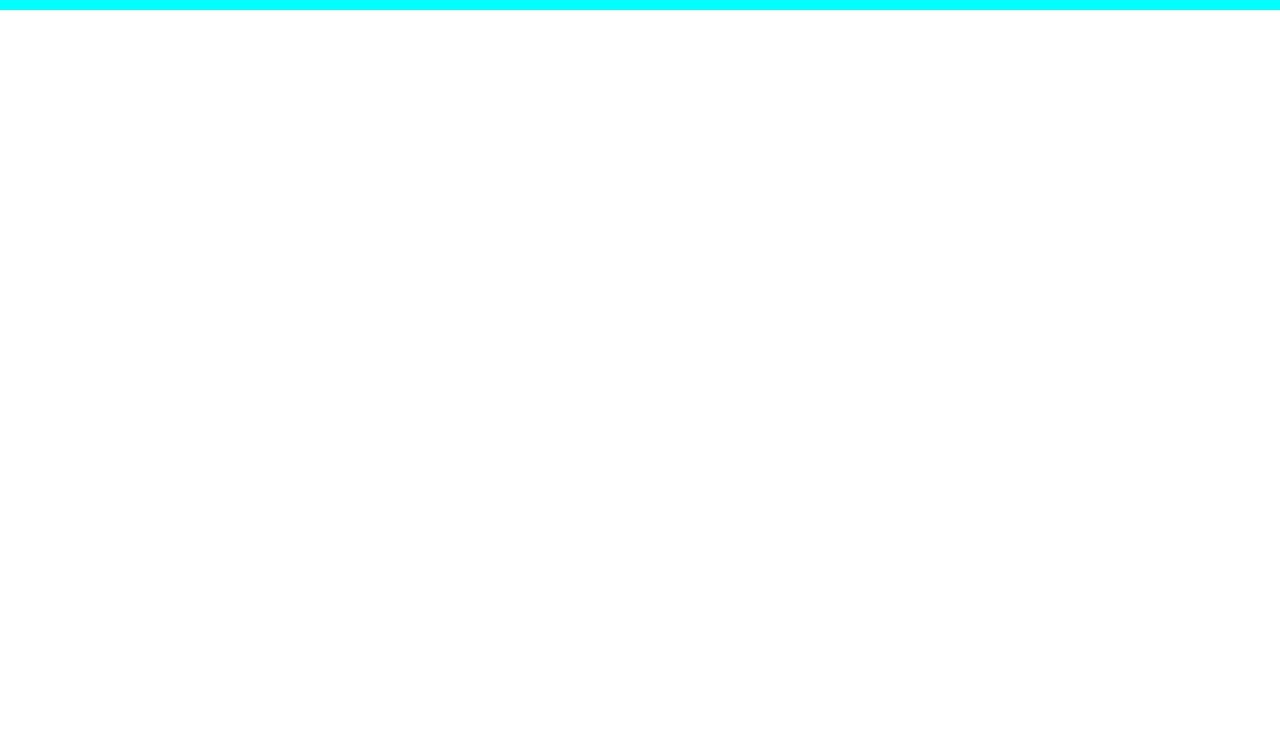
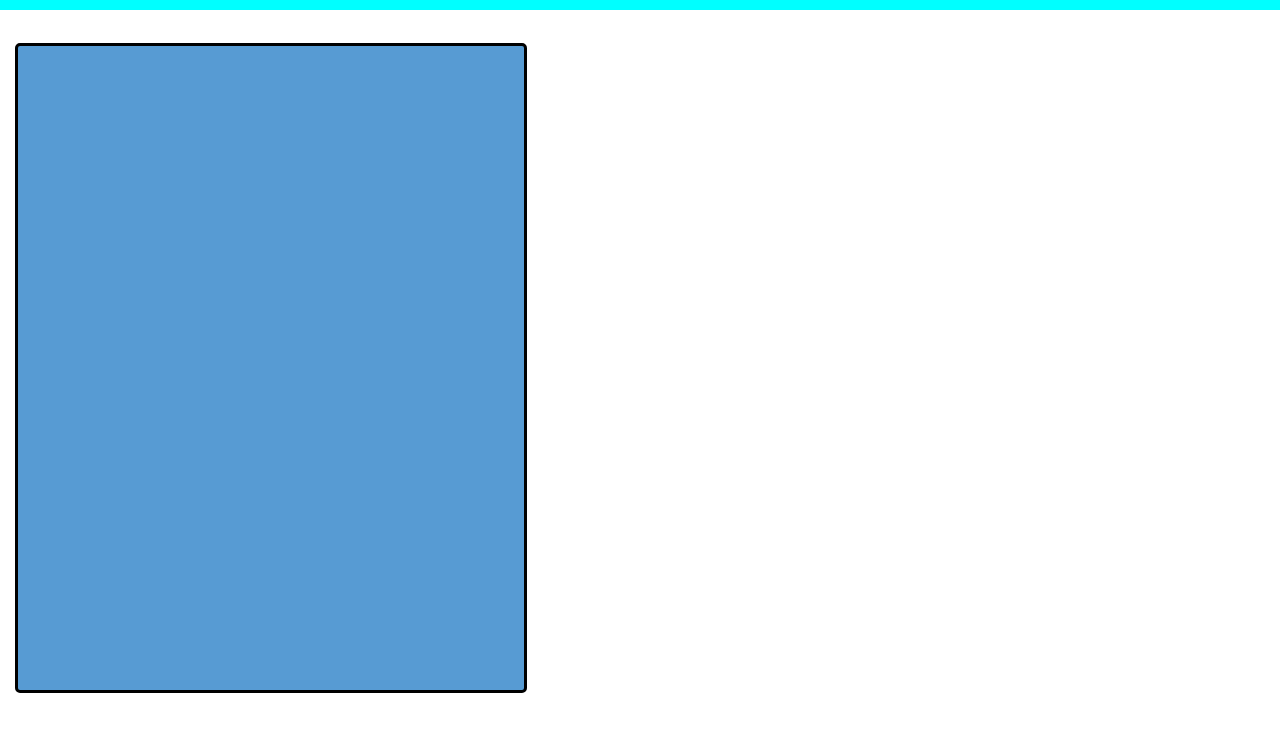
Before and after one commit to gilbert-ku/puzzle-game, a plain HTML site: page index.html in a window 1280 px wide. Shown: the part 60-792 px from the top of the page. Drawn offline with Linux system fonts and the light colour scheme.

Commit message:
add my parent div and styles

```diff
--- a/index.html
+++ b/index.html
@@ -11,9 +11,14 @@
     <header>
         <h1> Click-Match Memory Game!!</h1>
     </header>
+    <br>
+
+        <div class="parent">
+
+        </div>
 
 
 
-    <script src="script.js"></script>
+<script src="script.js"></script>
 </body>
 </html>
--- a/style.css
+++ b/style.css
@@ -14,3 +14,12 @@ header {
     font-family:'Courier New', Courier, monospace;
 
 }
+.parent{
+    width: 40vw;
+    height: 650px;
+    border: 3px solid black;
+    background-color: rgb(87, 155, 211);
+    padding-top: 20px;
+    border-radius: 5px;
+    margin: 15px;
+}
```
